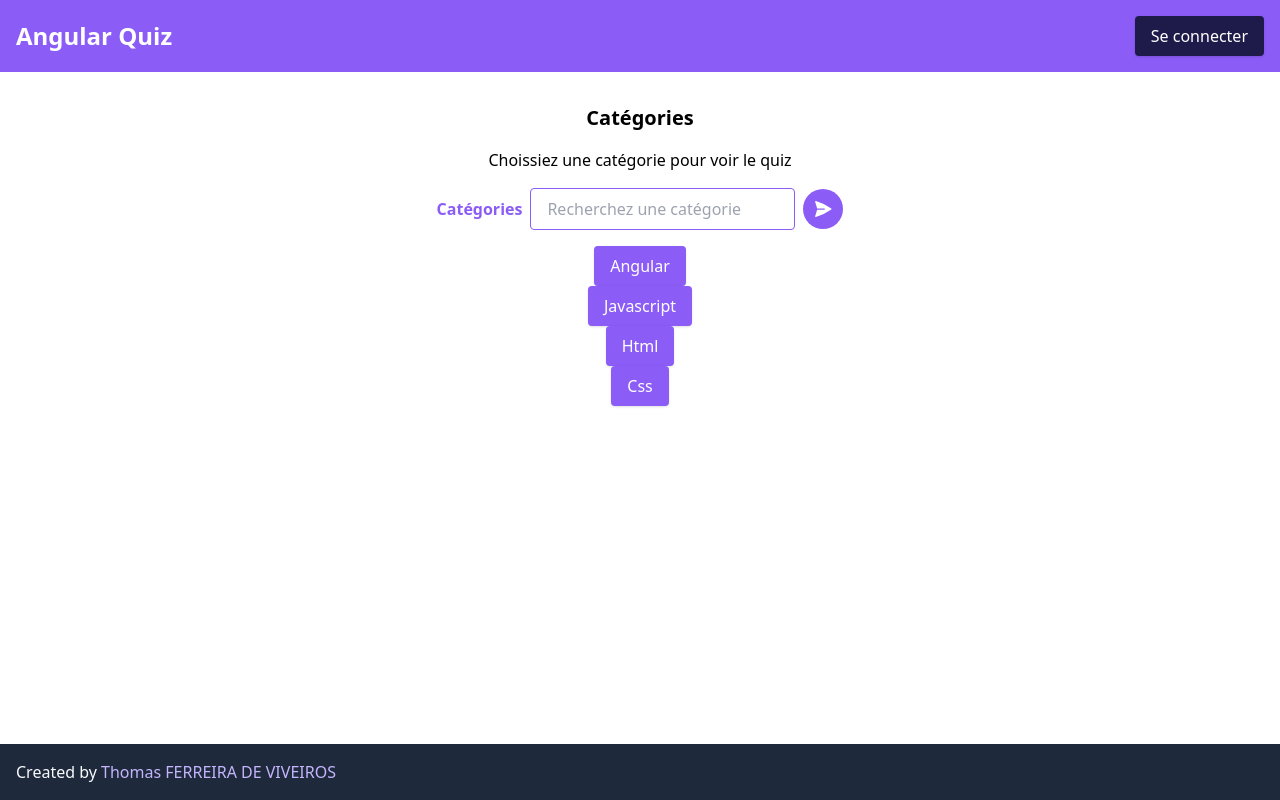
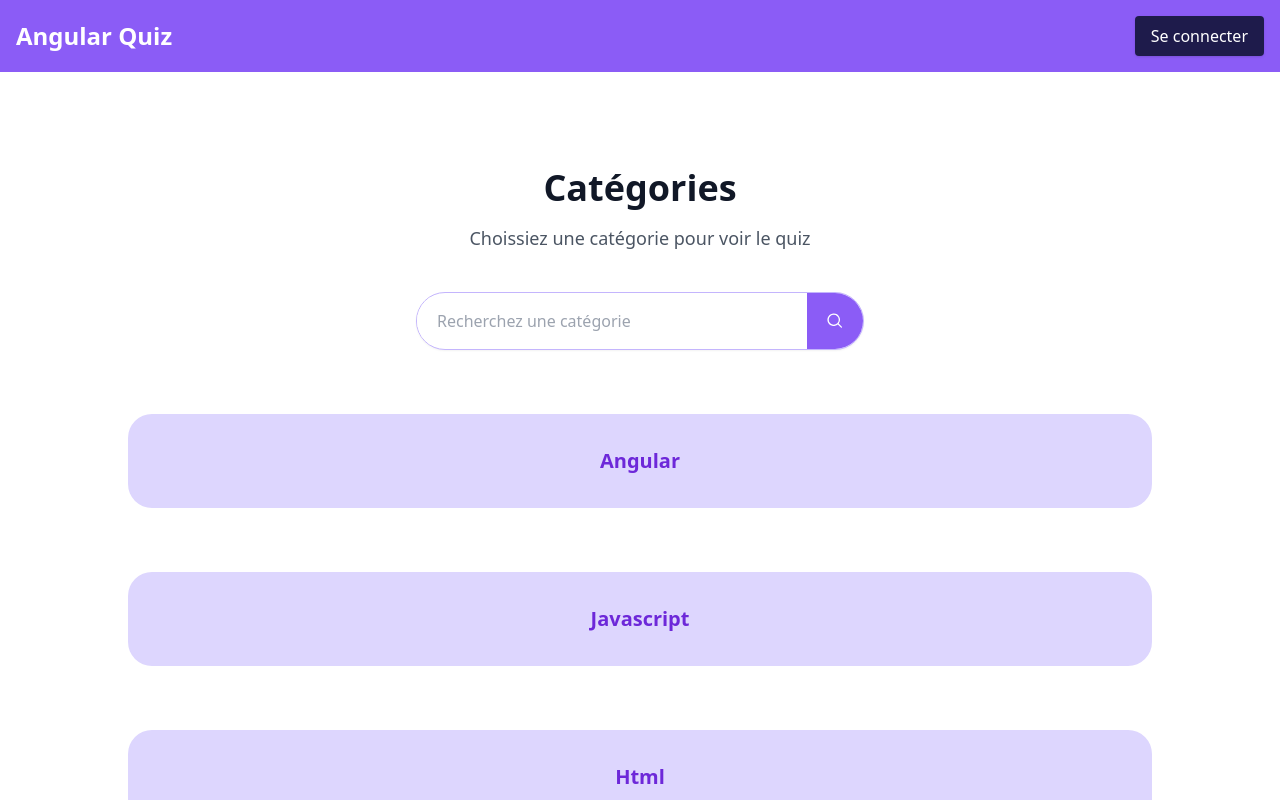
Before and after one commit to Quanghng/angular-quiz-cc, an Angular app: page /categories in a window 1280 px wide. Shown: the top 800 px of the page. Built offline with nearby package versions, Linux system fonts and the light colour scheme.

Commit message:
update style

```diff
--- a/src/app/categorie/categorie.component.html
+++ b/src/app/categorie/categorie.component.html
@@ -1,17 +1,21 @@
 <section class="categorie">
+  <div class="categorie_header">
     <h2 class="categorie_title">Catégories</h2>
-  <p class="categorie_presentation">Choissiez une catégorie pour voir le quiz</p>
-  <form action="" class="categorie_form">
-    <label for="name">Catégories</label>
+    <p class="categorie_subtitle">Choissiez une catégorie pour voir le quiz</p>
+    <form action="" class="categorie_search">
+      <label class="categorie_label" for="categorie-search">Catégories</label>
       <input type="text" id="name" name="name" placeholder="Recherchez une catégorie" [(ngModel)]="input"
         (ngModelChange)="filterCategories()" >
-    <button class="btn--icon" (click)="test()">
+       <button type="button" class="categorie_search-button" aria-label="Rechercher">
         <svg xmlns="http://www.w3.org/2000/svg" viewBox="0 0 24 24" fill="currentColor">
-        <path d="M3.478 2.405a.75.75 0 00-.926.94l2.432 7.905H13.5a.75.75 0 010 1.5H4.984l-2.432 7.905a.75.75 0 00.926.94 60.519 60.519 0 0018.445-8.986.75.75 0 000-1.218A60.517 60.517 0 003.478 2.405z" />
+          <path
+            d="M10.5 3a7.5 7.5 0 015.962 12.011l3.763 3.764a.75.75 0 11-1.06 1.06l-3.764-3.763A7.5 7.5 0 1110.5 3zm0 1.5a6 6 0 100 12 6 6 0 000-12z"
+          />
         </svg>
       </button>
     </form>
-  <div *ngFor="let category of filteredCategories">
-    <button (click)="goToCategory(category.id)" class="btn">{{ category.name }}</button>
+  </div>
+  <div class="categorie_grid" *ngFor="let category of filteredCategories">
+    <button (click)="goToCategory(category.id)" class="categorie_card">{{ category.name }}</button>
   </div>
 </section>
--- a/src/app/categorie/categorie.component.scss
+++ b/src/app/categorie/categorie.component.scss
@@ -1,25 +1,60 @@
 .categorie {
-  @apply flex flex-col items-center justify-center;
+  @apply flex flex-col items-center w-full min-h-screen bg-white py-16 px-4;
+
+  &_header {
+    @apply flex flex-col items-center text-center gap-4 max-w-xl w-full;
+  }
 
   &_title {
-    @apply text-xl font-bold text-center mb-4;
+    @apply text-3xl md:text-4xl font-bold text-gray-900;
   }
 
-  &_presentation {
-    @apply text-center;
+  &_subtitle {
+    @apply text-base md:text-lg text-gray-600;
   }
 
-  &_form {
-    @apply my-4 flex items-center;
-    label {
-      @apply mr-2 text-violet-500 font-bold;
-    }
+  &_search {
+    @apply mt-6 flex items-center w-full max-w-md bg-white border border-violet-300 rounded-full shadow-sm overflow-hidden;
+
     input {
-      @apply border border-violet-500 px-4 py-2 rounded mr-2;
+      @apply flex-1 px-5 py-3 text-sm md:text-base text-gray-700 placeholder-gray-400 focus:outline-none;
     }
   }
 
-  &_quiz-btn {
-    @apply my-8
+  &_search-button {
+    @apply flex items-center justify-center w-12 h-12 md:w-14 md:h-14 bg-violet-500 text-white transition-colors duration-200;
+
+    &:hover {
+      @apply bg-violet-600;
+    }
+
+    &:focus-visible {
+      @apply outline-none ring-2 ring-offset-2 ring-violet-400;
+    }
+
+    svg {
+      @apply w-5 h-5;
+    }
+  }
+
+   &_grid {
+    @apply mt-16 grid gap-6 w-full max-w-5xl;
+    grid-template-columns: repeat(auto-fit, minmax(200px, 1fr));
+  }
+
+  &_card {
+    @apply bg-violet-200 text-violet-700 font-semibold text-xl py-8 px-4 rounded-3xl text-center border border-transparent transition duration-200 ease-out;
+
+    &:hover {
+      @apply bg-violet-300;
+    }
+
+    &:focus-visible {
+      @apply outline-none ring-2 ring-offset-2 ring-violet-400;
+    }
   }
 }
+
+.categorie_label {
+  @apply absolute w-px h-px -m-px overflow-hidden whitespace-nowrap border-0 p-0;
+}
```
Lines whose indentation alone changed are shown as unchanged.
